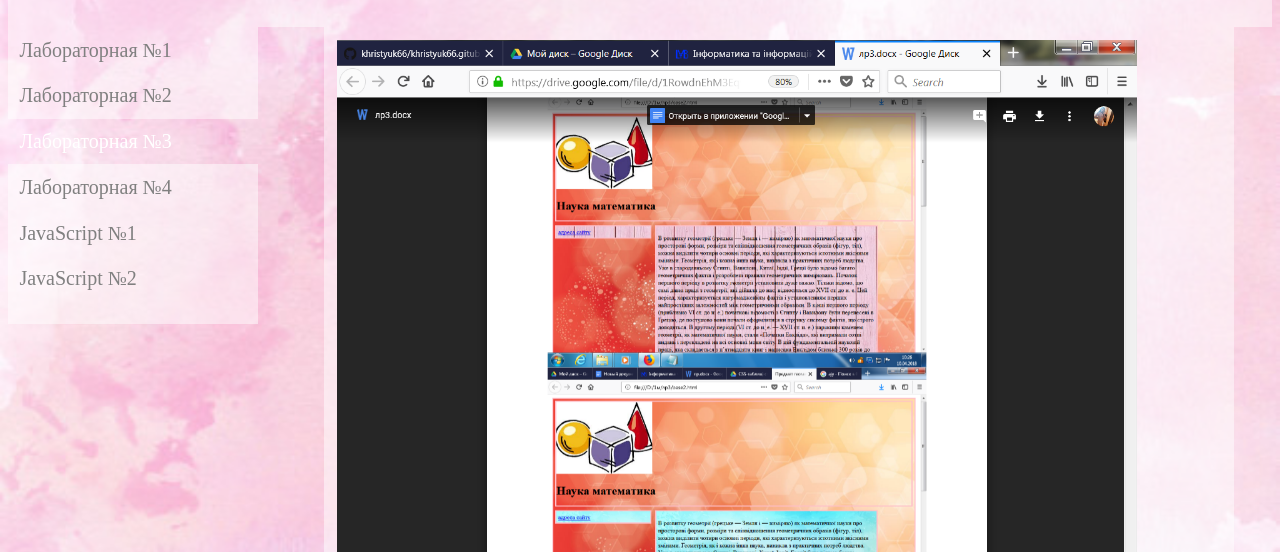
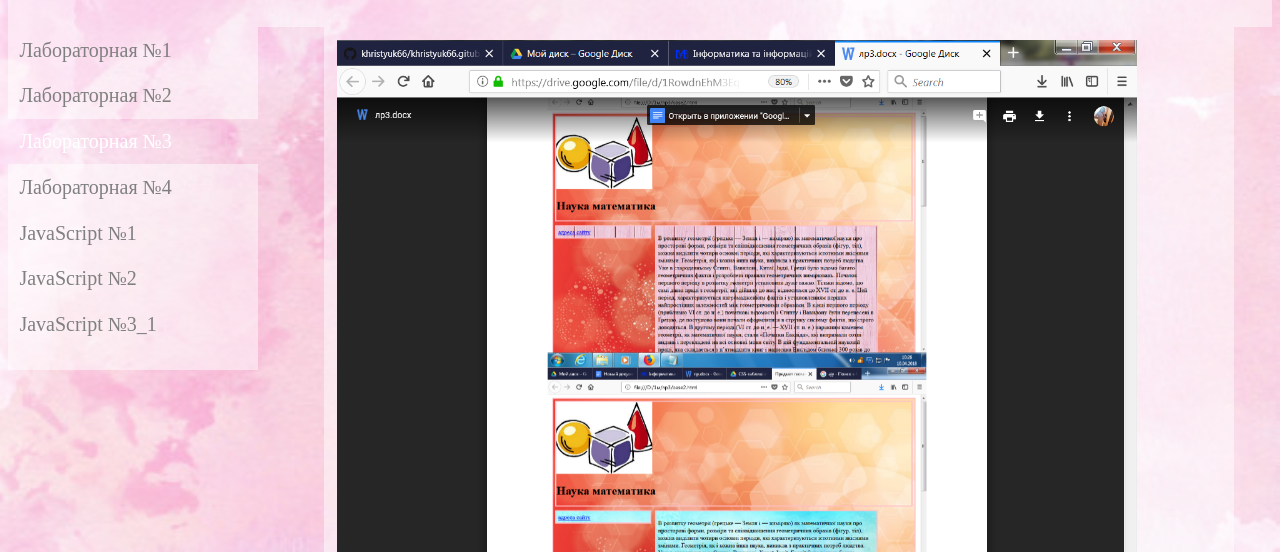
Before and after one commit to khristyuk66/khristyuk66.gitub.io, a plain HTML site: page lab3.html in a window 1280 px wide. Shown: the part 248-800 px from the top of the page. Drawn offline with Linux system fonts and the light colour scheme.

Commit message:
Update lab3.html

```diff
--- a/lab3.html
+++ b/lab3.html
@@ -42,6 +42,12 @@
            JavaScript №2
         </a>
         </div>
+
+	    <div class="nav">
+            <a href="operation.html">
+	    JavaScript №3_1
+	</a>
+</div>
         <div class="nav">
             <a href="modul.html">
 
```
